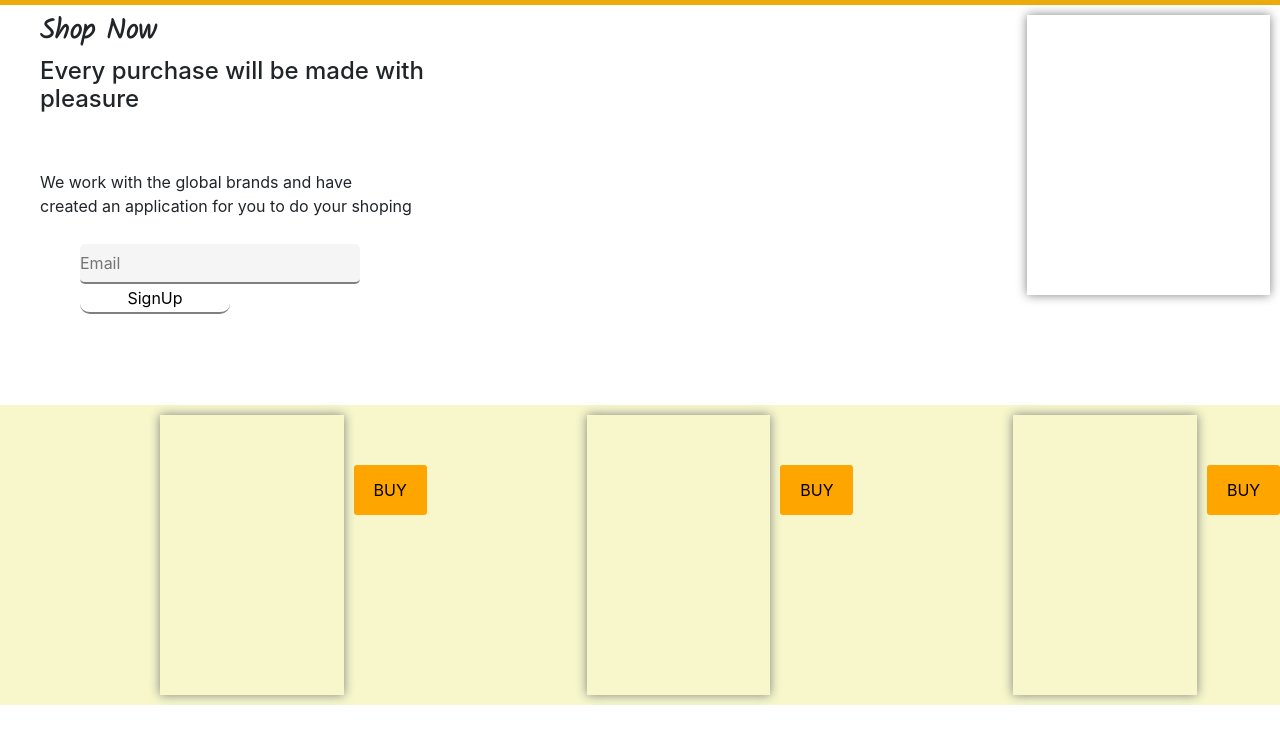
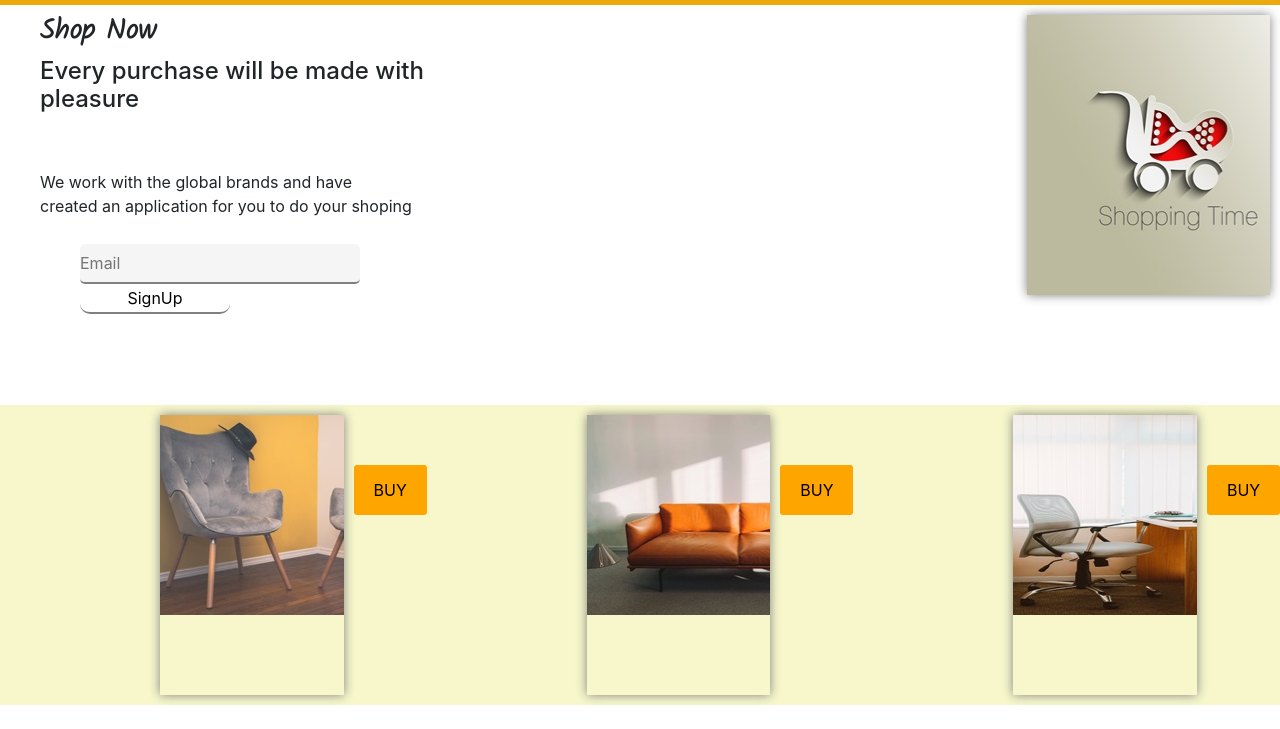
Before and after one commit to sachidanand69/ecommerce, a plain HTML site: page product.html in a window 1280 px wide. Shown: the part 71-800 px from the top of the page. Drawn offline with nearby package versions, Linux system fonts and the light colour scheme; a web font is replaced by a local one.

Commit message:
Update style1.css

```diff
--- a/style1.css
+++ b/style1.css
@@ -49,7 +49,7 @@ a{
     margin-bottom: 10px;
     margin-right: 10px;
 /*    background-color: red;*/
-    background-image: url("img/christmas_2012-new_3005.jpg");
+    background-image: url("christmas_2012-new_3005.jpg");
     margin-left: 500px;
     box-shadow: 0px 0px 10px grey;
  }
@@ -163,19 +163,19 @@ a{
 }
 .f1
 {
-	background-image: url("img/sofa.jpg");
+	background-image: url("sofa.jpg");
 	background-repeat: no-repeat;
     box-shadow: 0px 0px 10px grey;
 }
 .f2
 {
-	background-image: url("img/bigsofa.jpg");
+	background-image: url("bigsofa.jpg");
 	background-repeat: no-repeat;
     box-shadow: 0px 0px 10px grey;
 }
 .f3
 {
-	background-image: url("img/work.jpg");
+	background-image: url("work.jpg");
 	background-repeat: no-repeat;
     box-shadow: 0px 0px 10px grey;
 }
```
